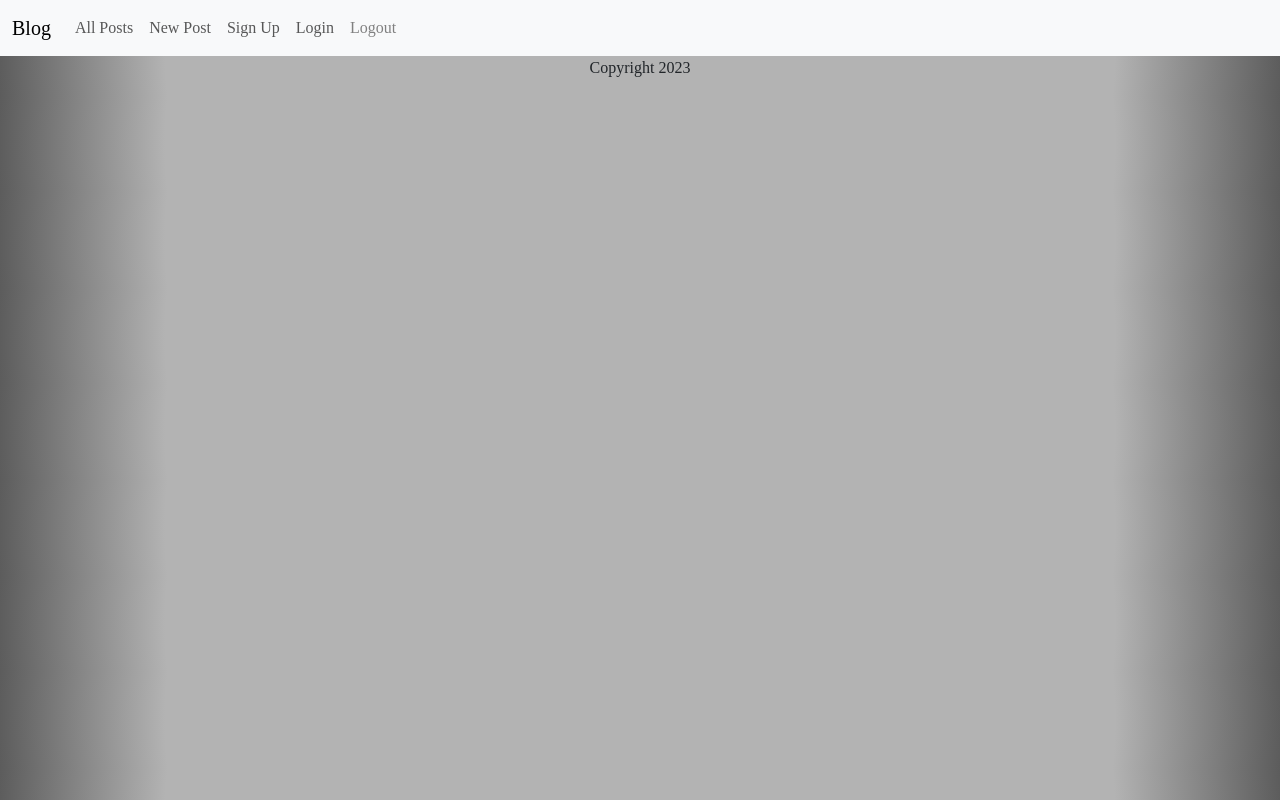
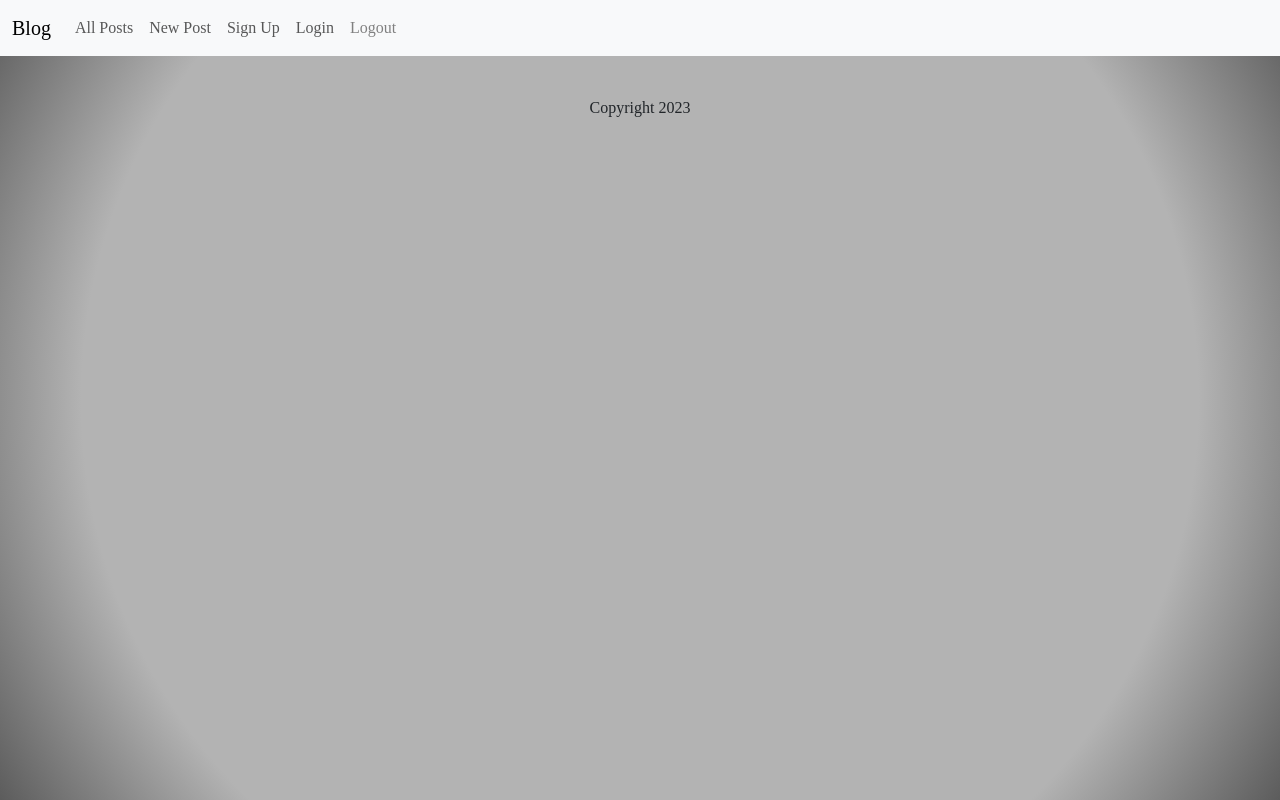
Before and after one commit to haydenshelley/blog-frontend, a React (Vite) app: page / in a window 1280 px wide. Built offline with nearby package versions, Linux system fonts and the light colour scheme; no server answers.

Commit message:
style footer

```diff
--- a/src/App.jsx
+++ b/src/App.jsx
@@ -5,10 +5,12 @@ import { BrowserRouter } from "react-router-dom";
 
 function App() {
   return (
-    <div>
+    <div id="page-container">
       <BrowserRouter>
-        <Header />
-        <Content />
+        <div id="content-wrap">
+          <Header />
+          <Content />
+        </div>
         <Footer />
       </BrowserRouter>
     </div>
--- a/src/Content.jsx
+++ b/src/Content.jsx
@@ -6,7 +6,6 @@ import { Modal } from "./Modal";
 import { PostsShow } from "./PostsShow.jsx";
 import { Signup } from "./Signup";
 import { Login } from "./Login";
-import { LogoutLink } from "./LogOutLink";
 import { Routes, Route } from "react-router-dom";
 import { About } from "./About";
 
--- a/src/index.css
+++ b/src/index.css
@@ -4,6 +4,27 @@ html {
 
 #root {
   font-family: "Hoefler Text";
+}
+
+body {
+  background-color: rgb(179,179,179);
+  background: radial-gradient(circle, rgba(179,179,179,1) 74%, rgba(92,92,92,1) 100%);
+}
+
+#page-container {
+  position: relative;
+  min-height: 100vh;
+}
+
+#content-wrap {
+  padding-bottom: 2.5rem;
+}
+
+#footer {
+  position: absolute;
+  bottom: 0;
+  width: 100%;
+  height: 2.5rem;
 }
 
 #posts-index {
@@ -15,11 +36,6 @@ html {
   display: flex;
   flex-direction: column;
   text-align: center;
-}
-
-body {
-  background: rgb(179,179,179);
-  background: radial-gradient(circle, rgba(179,179,179,1) 74%, rgba(92,92,92,1) 100%);
 }
 
 .card {
```
